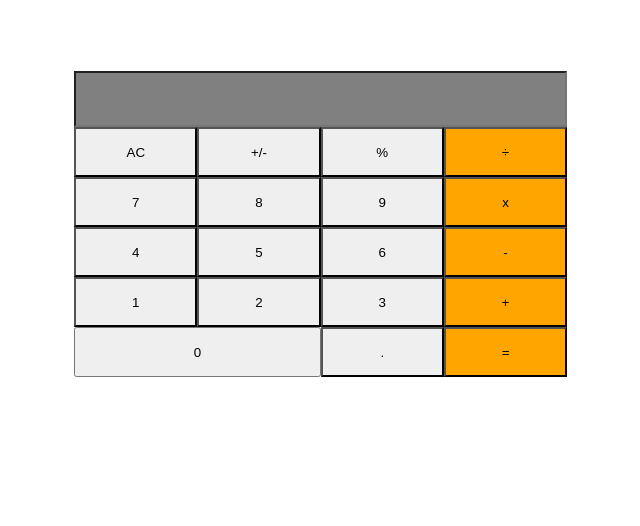
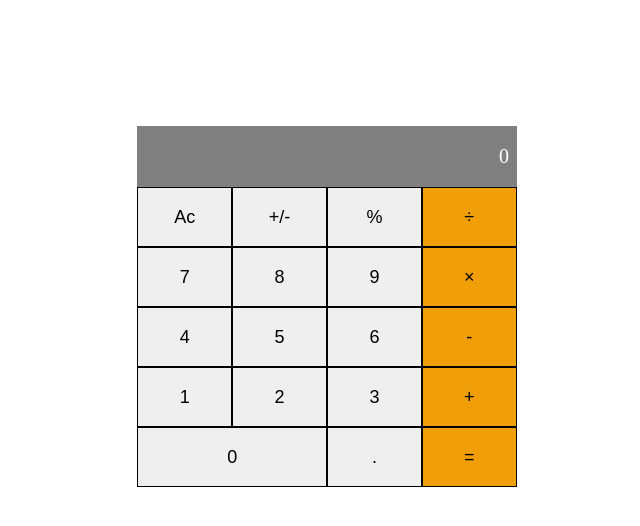
Before and after one commit to samuelkinyanjui/mathmagicianone, a React (Create React App) app: page / in a window 1280 px wide. Shown: the top 526 px of the page, without its empty margins (313-953 px from the left). Built offline with nearby package versions, Linux system fonts and the light colour scheme.

Commit message:
Created Functional component
Added one child to functional componenet

```diff
--- a/src/App.js
+++ b/src/App.js
@@ -1,9 +1,11 @@
-import './App.css';
-import makeCalculator from './components/Calculator';
+import './index.css';
+import { Calculate } from './components/Calculator';
 
 function App() {
   return (
-    makeCalculator()
+
+    <Calculate />
+
   );
 }
 
--- a/src/components/Calculator.js
+++ b/src/components/Calculator.js
@@ -1,81 +1,52 @@
-import React from 'react';
+export function Calculate() {
+  return (
+    <>
+      <ButtonGroup />
+    </>
 
-const makeCalculator = () => (
-  <div className="main_container">
-    <div className="count_display backgroundgrey div_height">
+  );
+}
 
-      <input name="myInput" className="count_display_filed  count_display" />
+function UserInput() {
+  return (
+    <div className="result">
+      0
+    </div>
+  );
+}
 
-    </div>
-    <div>
-      <button type="submit" className="submit-btn">
-        AC
-      </button>
-      <button type="submit" className="submit-btn">
-        +/-
-      </button>
-      <button type="submit" className="submit-btn">
-        %
-      </button>
-      <button type="submit" className="submit-btn orangebackground">
-        ÷
-      </button>
-    </div>
-    <div>
-      <button type="submit" className="submit-btn">
-        7
-      </button>
-      <button type="submit" className="submit-btn">
-        8
-      </button>
-      <button type="submit" className="submit-btn">
-        9
-      </button>
-      <button type="submit" className="submit-btn orangebackground">
-        x
-      </button>
-    </div>
-    <div>
-      <button type="submit" className="submit-btn">
-        4
-      </button>
-      <button type="submit" className="submit-btn">
-        5
-      </button>
-      <button type="submit" className="submit-btn">
-        6
-      </button>
-      <button type="submit" className="submit-btn orangebackground">
-        -
-      </button>
-    </div>
-    <div>
-      <button type="submit" className="submit-btn">
-        1
-      </button>
-      <button type="submit" className="submit-btn">
-        2
-      </button>
-      <button type="submit" className="submit-btn">
-        3
-      </button>
-      <button type="submit" className="submit-btn orangebackground">
-        +
-      </button>
-    </div>
-    <div>
-      <button type="submit" className="submit-zero">
-        0
-      </button>
-      <button type="submit" className="submit-btn">
-        .
-      </button>
-      <button type="submit" className="submit-btn orangebackground">
-        =
-      </button>
+export function ButtonGroup() {
+  return (
+    <>
+      <form>
+        <UserInput />
+        <div className="buttons">
+          <button type="button">Ac</button>
+          <button type="button">+/-</button>
+          <button type="button">%</button>
+          <button type="button" className="b-orange">&divide;</button>
 
-    </div>
+          <button type="button">7</button>
+          <button type="button">8</button>
+          <button type="button">9</button>
+          <button type="button" className="b-orange">&times;</button>
 
-  </div>
-);
-export default makeCalculator;
+          <button type="button">4</button>
+          <button type="button">5</button>
+          <button type="button">6</button>
+          <button type="button" className="b-orange">-</button>
+
+          <button type="button">1</button>
+          <button type="button">2</button>
+          <button type="button">3</button>
+          <button type="button" className="b-orange">+</button>
+        </div>
+        <div className="last">
+          <button type="button">0</button>
+          <button type="button">.</button>
+          <button type="button" className="b-orange">=</button>
+        </div>
+      </form>
+    </>
+  );
+}
--- /dev/null
+++ b/src/index.css
@@ -0,0 +1,55 @@
+.buttons {
+  display: grid;
+  grid-template-columns: 25% 25% 25% 25%;
+}
+
+.buttons:nth-child(2) {
+  background-color: yellow;
+}
+
+form {
+  display: flex;
+  flex-direction: column;
+  max-width: 400px;
+  margin: 10% 35%;
+}
+
+input {
+  width: 98%;
+  height: 50px;
+  background-color: gray;
+  color: white;
+  font-size: 20px;
+}
+
+.last {
+  display: grid;
+  grid-template-columns: 50% 25% 25%;
+}
+
+button {
+  height: 60px;
+  border: 0.2px solid black;
+  font-size: large;
+}
+
+button:hover {
+  transform: translate(1%, 1%);
+}
+
+button:active {
+  background-color: orangered;
+}
+
+.result {
+  background-color: gray;
+  color: white;
+  font-size: 20px;
+  text-align: right;
+  align-items: center;
+  padding: 5% 2%;
+}
+
+.b-orange {
+  background-color: rgb(240, 159, 8);
+}
--- a/src/index.js
+++ b/src/index.js
@@ -1,5 +1,6 @@
 import React from 'react';
 import ReactDOM from 'react-dom/client';
+import './index.css';
 import App from './App';
 import reportWebVitals from './reportWebVitals';
 
```
